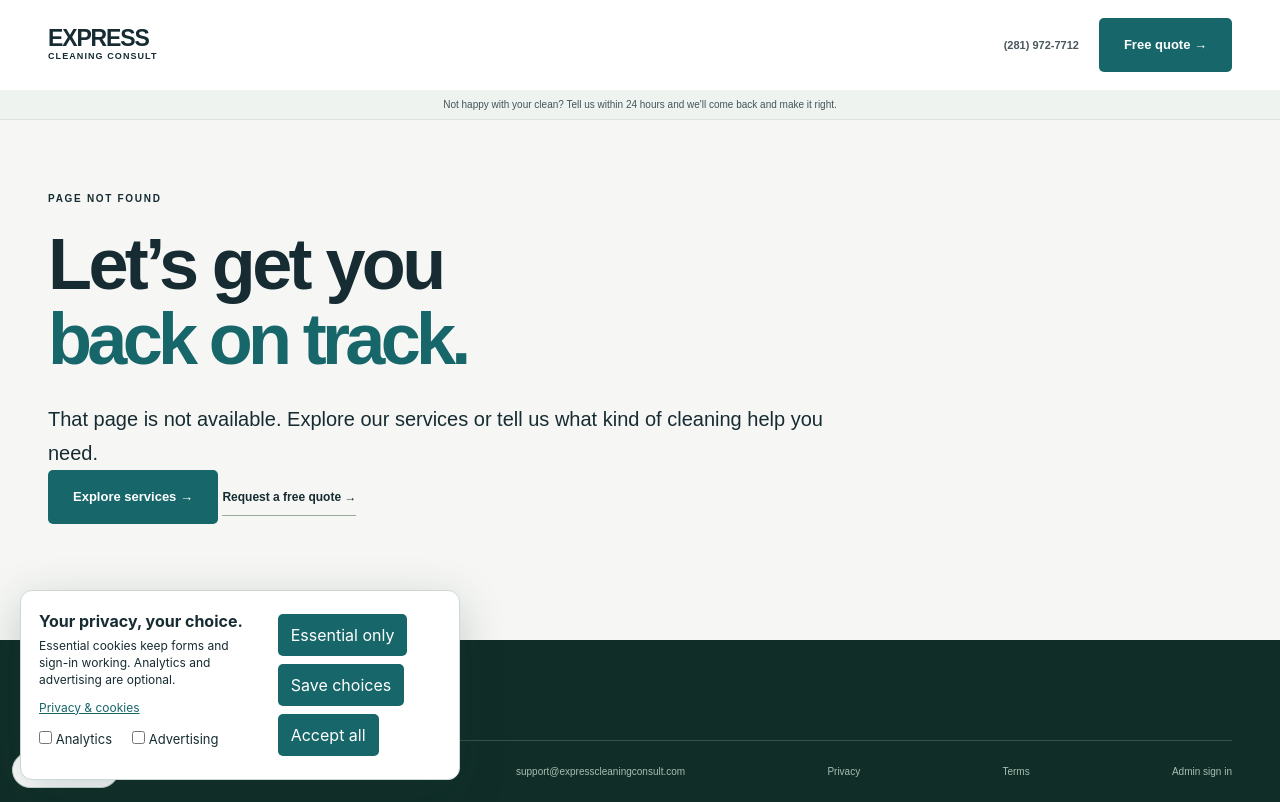
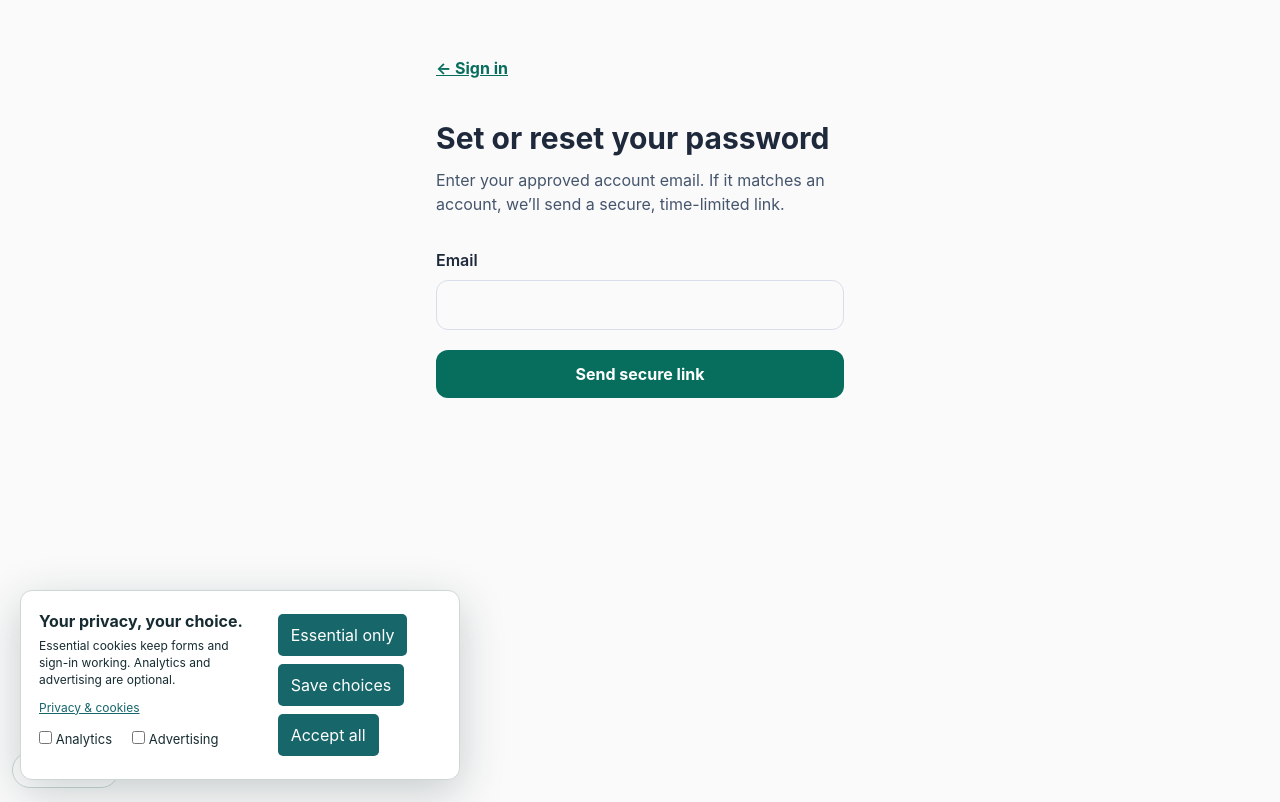
Before and after one commit to Rukkymarz/Express_Cleaning_Consulting, a Next.js app in the folder web/: page /forgot-password in a window 1280 px wide. Before the commit this address had no page. Built offline with nearby package versions, Linux system fonts and the light colour scheme; no server answers.

Commit message:
Add secure staff password setup flow

```diff
--- /dev/null
+++ b/web/app/forgot-password/page.tsx
@@ -0,0 +1,7 @@
+import ForgotPasswordForm from '@/components/ForgotPasswordForm';
+
+export const dynamic = 'force-dynamic';
+
+export default function ForgotPasswordPage() {
+  return <ForgotPasswordForm />;
+}
--- /dev/null
+++ b/web/app/reset-password/page.tsx
@@ -0,0 +1,7 @@
+import ResetPasswordForm from '@/components/ResetPasswordForm';
+
+export const dynamic = 'force-dynamic';
+
+export default function ResetPasswordPage() {
+  return <ResetPasswordForm />;
+}
--- /dev/null
+++ b/web/components/ForgotPasswordForm.tsx
@@ -0,0 +1,47 @@
+'use client';
+
+import { FormEvent, useState } from 'react';
+import Link from 'next/link';
+import { jsonRequest } from '@/lib/api';
+
+export default function ForgotPasswordForm() {
+  const [busy, setBusy] = useState(false);
+  const [error, setError] = useState('');
+  const [sent, setSent] = useState(false);
+
+  async function submit(event: FormEvent<HTMLFormElement>) {
+    event.preventDefault();
+    setBusy(true);
+    setError('');
+    const data = new FormData(event.currentTarget);
+    try {
+      await jsonRequest('/auth/request-password-reset', {
+        method: 'POST',
+        body: JSON.stringify({
+          email: String(data.get('email') || '').trim(),
+          redirectTo: `${window.location.origin}/reset-password`,
+        }),
+      });
+      setSent(true);
+    } catch (caught) {
+      setError(caught instanceof Error ? caught.message : 'Unable to request a password link.');
+    } finally {
+      setBusy(false);
+    }
+  }
+
+  return <main className="mx-auto max-w-md px-5 py-14">
+    <Link href="/login" className="font-bold text-ocean underline">← Sign in</Link>
+    <h1 className="mt-10 text-3xl font-bold">Set or reset your password</h1>
+    <p className="mt-3 text-slate-600">Enter your approved account email. If it matches an account, we’ll send a secure, time-limited link.</p>
+    {sent ? <div role="status" className="mt-8 rounded-xl border border-platinum bg-white p-5">
+      <p className="font-semibold">Check your inbox.</p>
+      <p className="mt-2 text-slate-600">If the address matches an account, a password link is on its way. Check spam or promotions if it does not appear.</p>
+      <Link href="/login" className="mt-5 inline-block font-bold text-ocean underline">Return to sign in</Link>
+    </div> : <form onSubmit={submit} className="mt-8 space-y-5">
+      <div><label htmlFor="email" className="block font-semibold">Email</label><input id="email" name="email" type="email" required autoComplete="email" className="mt-2 w-full rounded-xl border border-platinum-dark p-3" /></div>
+      {error && <p role="alert" className="text-red-700">{error}</p>}
+      <button disabled={busy} className="w-full rounded-xl bg-ocean p-3 font-bold text-white disabled:opacity-50">{busy ? 'Sending…' : 'Send secure link'}</button>
+    </form>}
+  </main>;
+}
--- a/web/components/LoginForm.tsx
+++ b/web/components/LoginForm.tsx
@@ -15,5 +15,5 @@ export default function LoginForm() {
     catch(e) { setError(e instanceof Error?e.message:'Unable to sign in'); }
     finally {setBusy(false);}
   }
-  return <main className="mx-auto max-w-md px-5 py-14"><Link href="/" className="font-bold text-ocean underline">← Home</Link><h1 className="mt-10 text-3xl font-bold">Sign in</h1><p className="mt-2 text-slate-600">Access your bookings or staff workspace.</p><form onSubmit={login} className="mt-8 space-y-5"><div><label htmlFor="email" className="block font-semibold">Email</label><input id="email" name="email" type="email" required autoComplete="email" className="mt-2 w-full rounded-xl border border-platinum-dark p-3" /></div><div><label htmlFor="password" className="block font-semibold">Password</label><input id="password" name="password" type="password" required autoComplete="current-password" className="mt-2 w-full rounded-xl border border-platinum-dark p-3" /></div>{error&&<p role="alert" className="text-red-700">{error}</p>}<button disabled={busy} className="w-full rounded-xl bg-ocean p-3 font-bold text-white disabled:opacity-50">{busy?'Signing in…':'Sign in'}</button></form></main>;
+  return <main className="mx-auto max-w-md px-5 py-14"><Link href="/" className="font-bold text-ocean underline">← Home</Link><h1 className="mt-10 text-3xl font-bold">Sign in</h1><p className="mt-2 text-slate-600">Access your bookings or staff workspace.</p><form onSubmit={login} className="mt-8 space-y-5"><div><label htmlFor="email" className="block font-semibold">Email</label><input id="email" name="email" type="email" required autoComplete="email" className="mt-2 w-full rounded-xl border border-platinum-dark p-3" /></div><div><div className="flex items-center justify-between gap-4"><label htmlFor="password" className="font-semibold">Password</label><Link href="/forgot-password" className="text-sm font-semibold text-ocean underline">Set or reset password</Link></div><input id="password" name="password" type="password" required autoComplete="current-password" className="mt-2 w-full rounded-xl border border-platinum-dark p-3" /></div>{error&&<p role="alert" className="text-red-700">{error}</p>}<button disabled={busy} className="w-full rounded-xl bg-ocean p-3 font-bold text-white disabled:opacity-50">{busy?'Signing in…':'Sign in'}</button></form></main>;
 }
--- /dev/null
+++ b/web/components/ResetPasswordForm.tsx
@@ -0,0 +1,63 @@
+'use client';
+
+import { FormEvent, useEffect, useState } from 'react';
+import Link from 'next/link';
+import { jsonRequest } from '@/lib/api';
+
+export default function ResetPasswordForm() {
+  const [token, setToken] = useState('');
+  const [invalid, setInvalid] = useState(false);
+  const [busy, setBusy] = useState(false);
+  const [error, setError] = useState('');
+  const [complete, setComplete] = useState(false);
+
+  useEffect(() => {
+    const query = new URLSearchParams(window.location.search);
+    const nextToken = query.get('token') || '';
+    setToken(nextToken);
+    setInvalid(!nextToken || query.get('error') === 'INVALID_TOKEN');
+  }, []);
+
+  async function submit(event: FormEvent<HTMLFormElement>) {
+    event.preventDefault();
+    setBusy(true);
+    setError('');
+    const data = new FormData(event.currentTarget);
+    const password = String(data.get('password') || '');
+    const confirmation = String(data.get('confirmation') || '');
+    if (password.length < 12) {
+      setError('Use at least 12 characters.');
+      setBusy(false);
+      return;
+    }
+    if (password !== confirmation) {
+      setError('The passwords do not match.');
+      setBusy(false);
+      return;
+    }
+    try {
+      await jsonRequest('/auth/reset-password', {
+        method: 'POST',
+        body: JSON.stringify({ newPassword: password, token }),
+      });
+      setComplete(true);
+    } catch (caught) {
+      setError(caught instanceof Error ? caught.message : 'Unable to reset the password.');
+    } finally {
+      setBusy(false);
+    }
+  }
+
+  return <main className="mx-auto max-w-md px-5 py-14">
+    <Link href="/login" className="font-bold text-ocean underline">← Sign in</Link>
+    <h1 className="mt-10 text-3xl font-bold">Choose a new password</h1>
+    {complete ? <div role="status" className="mt-8 rounded-xl border border-platinum bg-white p-5"><p className="font-semibold">Your password is ready.</p><Link href="/login" className="mt-5 inline-block font-bold text-ocean underline">Sign in</Link></div>
+      : invalid ? <div role="alert" className="mt-8 rounded-xl border border-platinum bg-white p-5"><p>This password link is missing or expired.</p><Link href="/forgot-password" className="mt-5 inline-block font-bold text-ocean underline">Request another link</Link></div>
+      : <form onSubmit={submit} className="mt-8 space-y-5">
+        <div><label htmlFor="password" className="block font-semibold">New password</label><input id="password" name="password" type="password" minLength={12} required autoComplete="new-password" className="mt-2 w-full rounded-xl border border-platinum-dark p-3" /><p className="mt-2 text-sm text-slate-600">Use at least 12 characters.</p></div>
+        <div><label htmlFor="confirmation" className="block font-semibold">Confirm new password</label><input id="confirmation" name="confirmation" type="password" minLength={12} required autoComplete="new-password" className="mt-2 w-full rounded-xl border border-platinum-dark p-3" /></div>
+        {error && <p role="alert" className="text-red-700">{error}</p>}
+        <button disabled={busy} className="w-full rounded-xl bg-ocean p-3 font-bold text-white disabled:opacity-50">{busy ? 'Saving…' : 'Save password'}</button>
+      </form>}
+  </main>;
+}
```
Also changed, not shown: 1 other file (tests, documents, lock files or other folders).
